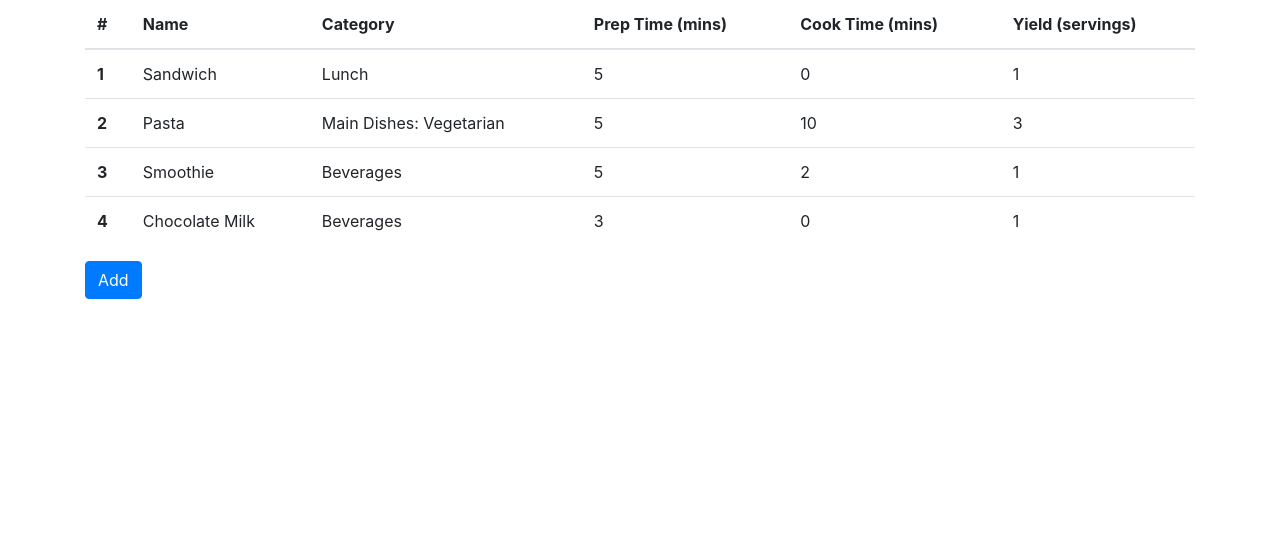
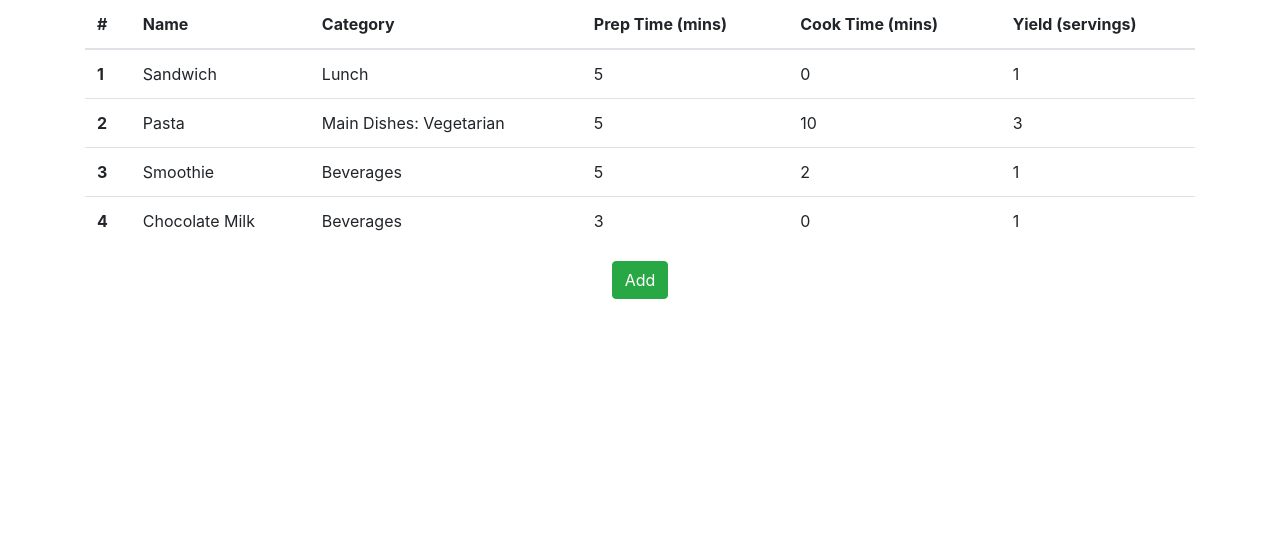
Before and after one commit to totallybradical/csc510-reciplease, a Django app: page /recipes/ in a window 1280 px wide. Shown: the part 140-679 px from the top of the page. Run offline with Django 3.2, Linux system fonts and the light colour scheme; data comes from the database, SQL or seed files in the repository; some libraries are stand-ins or nearby versions.

Commit message:
small change to recipe add button

```diff
--- a/recipes/templates/recipes/recipe_list.html
+++ b/recipes/templates/recipes/recipe_list.html
@@ -39,7 +39,7 @@
         </tbody>
     </table>
 </div>
-<div class="container">
-    <a class="btn btn-primary" href="{% url 'add_recipe' %}" role="button">Add</a>
+<div class="container" align="center">
+    <a class="btn btn-success" href="{% url 'add_recipe' %}" role="button">Add</a>
 </div>
 {% endblock %}
```
